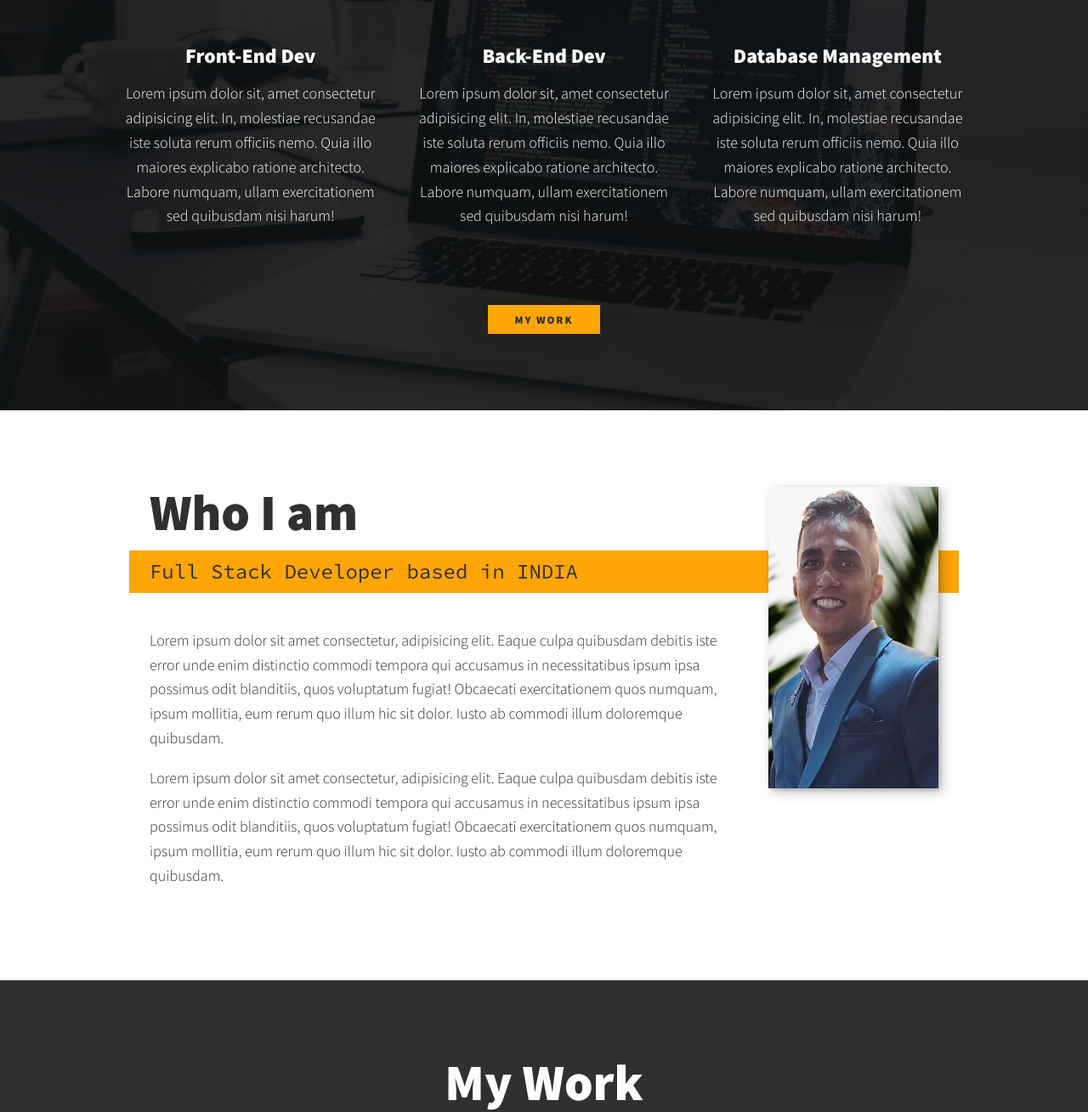
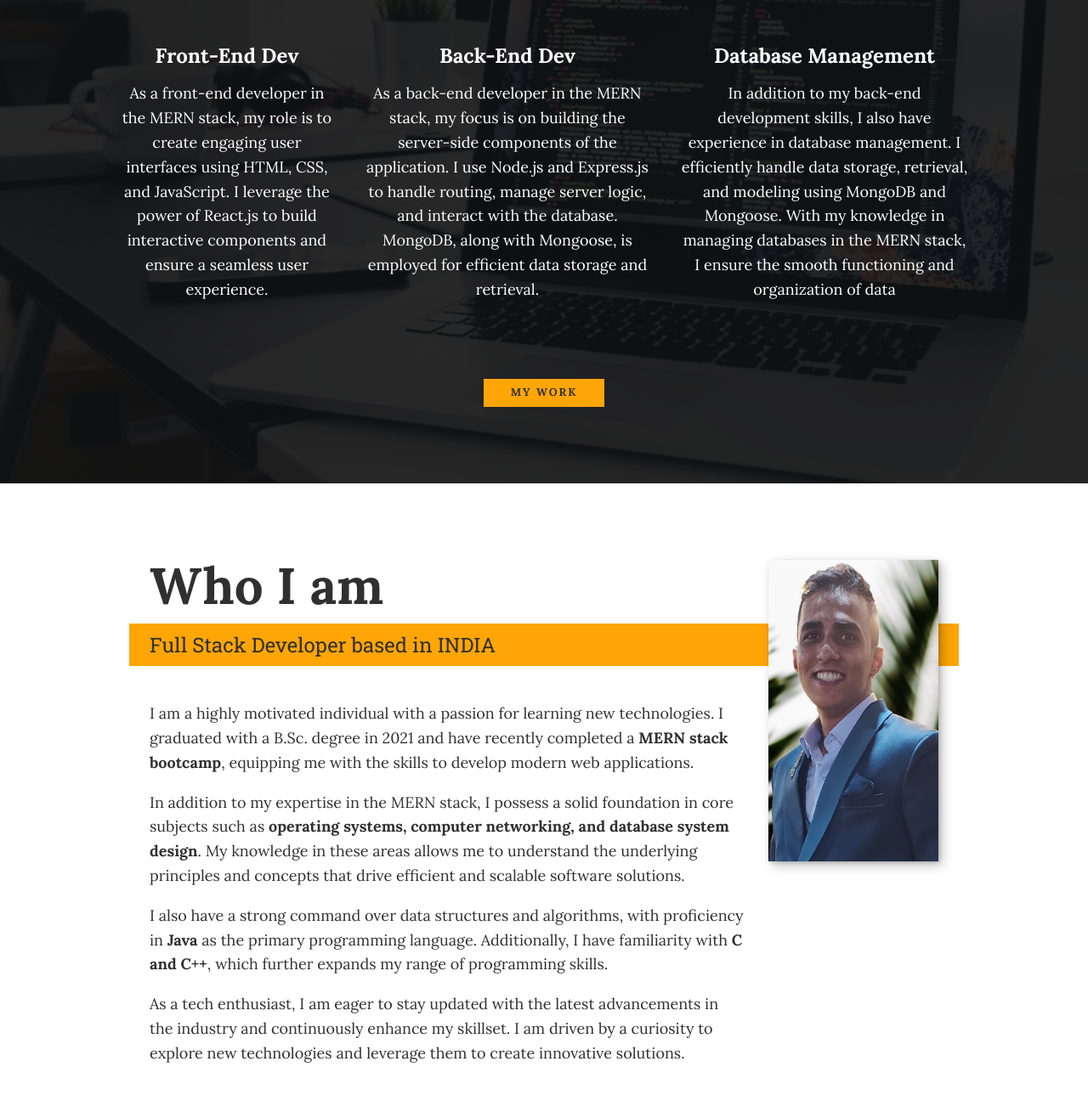
Before and after one commit to Prathamesh061/Heylack_Portfolio, a website built with Vite: page index.html in a window 1280 px wide. Shown: the part 670-1979 px from the top of the page at 85% size. Built offline with nearby package versions, Linux system fonts and the light colour scheme.

Commit message:
Added personal info

```diff
--- a/css/style.css
+++ b/css/style.css
@@ -6,11 +6,11 @@
 
 /* Custom Properties */
 :root {
-    --ff-primary: 'Source Sans Pro', sans-serif;
-    --ff-secondary: 'Source Code Pro', monospace;
+    --ff-primary: 'Lora', serif;
+    --ff-secondary: 'Roboto Slab', serif;
 
-    --fw-reg: 300;
-    --fw-bold: 900;
+    --fw-reg: 400;
+    --fw-bold: 700;
 
     --clr-light: #fff;
     --clr-dark: #303030;
--- a/index.html
+++ b/index.html
@@ -8,8 +8,7 @@
     <link rel="stylesheet" href="https://cdnjs.cloudflare.com/ajax/libs/normalize/7.0.0/normalize.min.css">
     <link rel="stylesheet" href="https://cdnjs.cloudflare.com/ajax/libs/font-awesome/5.11.2/css/all.css"
         integrity="sha256-46qynGAkLSFpVbEBog43gvNhfrOj+BmwXdxFgVK/Kvc=" crossorigin="anonymous" />
-    <link href="https://fonts.googleapis.com/css?family=Source+Code+Pro:400,900|Source+Sans+Pro:300,900&display=swap"
-        rel="stylesheet">
+    <link href="https://fonts.googleapis.com/css?family=Lora:400,700|Roboto+Slab:400,700&display=swap" rel="stylesheet">
     <link rel="stylesheet" href="css/style.css">
 </head>
 
@@ -48,23 +47,34 @@
         <div class="services">
             <div class="service">
                 <h3>Front-End Dev</h3>
-                <p>Lorem ipsum dolor sit, amet consectetur adipisicing elit. In, molestiae recusandae iste soluta rerum
-                    officiis nemo. Quia illo maiores explicabo ratione architecto. Labore numquam, ullam exercitationem
-                    sed quibusdam nisi harum!</p>
+                <p>
+                    As a front-end developer in the MERN stack, my role is to create engaging user interfaces using
+                    HTML, CSS, and
+                    JavaScript. I leverage the power of React.js to build interactive components and ensure a seamless
+                    user experience.
+                </p>
             </div> <!-- / service -->
 
             <div class="service">
                 <h3>Back-End Dev</h3>
-                <p>Lorem ipsum dolor sit, amet consectetur adipisicing elit. In, molestiae recusandae iste soluta rerum
-                    officiis nemo. Quia illo maiores explicabo ratione architecto. Labore numquam, ullam exercitationem
-                    sed quibusdam nisi harum!</p>
+                <p>
+                    As a back-end developer in the MERN stack, my focus is on building the server-side components of the
+                    application. I use
+                    Node.js and Express.js to handle routing, manage server logic, and interact with the database.
+                    MongoDB, along with
+                    Mongoose, is employed for efficient data storage and retrieval.
+                </p>
             </div> <!-- / service -->
 
             <div class="service">
                 <h3>Database Management</h3>
-                <p>Lorem ipsum dolor sit, amet consectetur adipisicing elit. In, molestiae recusandae iste soluta rerum
-                    officiis nemo. Quia illo maiores explicabo ratione architecto. Labore numquam, ullam exercitationem
-                    sed quibusdam nisi harum!</p>
+                <p>
+                    In addition to my back-end development skills, I also have experience in database management. I
+                    efficiently
+                    handle data storage, retrieval, and modeling using MongoDB and Mongoose. With my knowledge in
+                    managing databases
+                    in the MERN stack, I ensure the smooth functioning and organization of data
+                </p>
             </div> <!-- / service -->
         </div> <!-- / services -->
 
@@ -78,21 +88,40 @@
 
         <div class="about-me__body">
             <p>
-                Lorem ipsum dolor sit amet consectetur, adipisicing elit. Eaque culpa quibusdam debitis iste error unde
-                enim
-                distinctio commodi tempora qui accusamus in necessitatibus ipsum ipsa possimus odit blanditiis, quos
-                voluptatum fugiat! Obcaecati exercitationem quos numquam, ipsum mollitia, eum rerum quo illum hic sit
-                dolor.
-                Iusto ab commodi illum doloremque quibusdam.
+                I am a highly motivated individual with a passion for learning new
+                technologies. I
+                graduated with a B.Sc. degree in 2021 and have recently completed a <b>MERN stack bootcamp</b>,
+                equipping me
+                with
+                the skills to
+                develop modern web applications.
             </p>
 
             <p>
-                Lorem ipsum dolor sit amet consectetur, adipisicing elit. Eaque culpa quibusdam debitis iste error unde
-                enim
-                distinctio commodi tempora qui accusamus in necessitatibus ipsum ipsa possimus odit blanditiis, quos
-                voluptatum fugiat! Obcaecati exercitationem quos numquam, ipsum mollitia, eum rerum quo illum hic sit
-                dolor.
-                Iusto ab commodi illum doloremque quibusdam.
+                In addition to my expertise in the MERN stack, I possess a solid foundation in core subjects such as
+                <b>operating systems,
+                    computer networking, and database system design</b>. My knowledge in these areas allows me to
+                understand the
+                underlying
+                principles and concepts that drive efficient and scalable software solutions.
+
+            </p>
+
+            <p>
+                I also have a strong command over data structures and algorithms, with proficiency in <b>Java</b> as the
+                primary
+                programming
+                language. Additionally, I have familiarity with <b>C and C++</b>, which further expands my range of
+                programming
+                skills.
+            </p>
+
+            <p>
+                As a tech enthusiast, I am eager to stay updated with the latest advancements in the industry and
+                continuously enhance
+                my skillset. I am driven by a curiosity to explore new technologies and leverage them to create
+                innovative
+                solutions.
             </p>
         </div>
 
```
Also changed, not shown: portfolio-item-urbanbazaar.html (+1 -2 lines), portfolio-item.html (+6 -8 lines).
